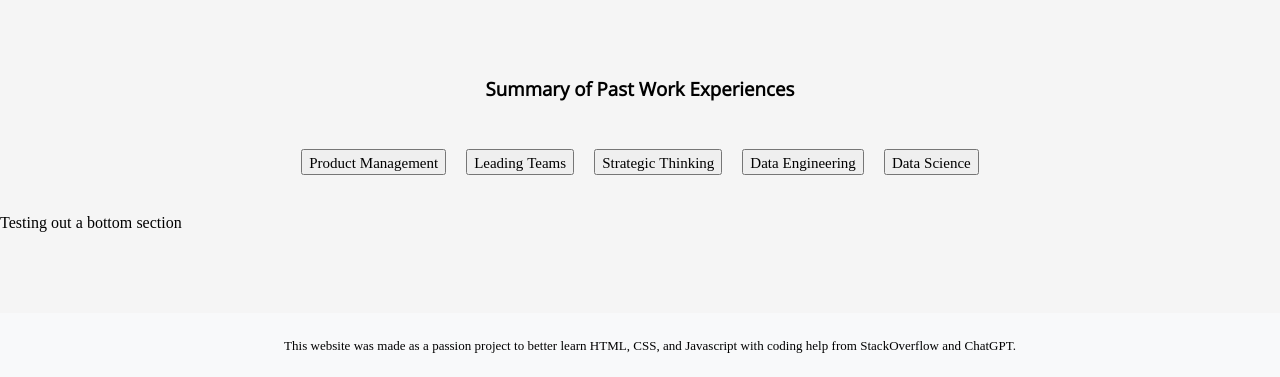
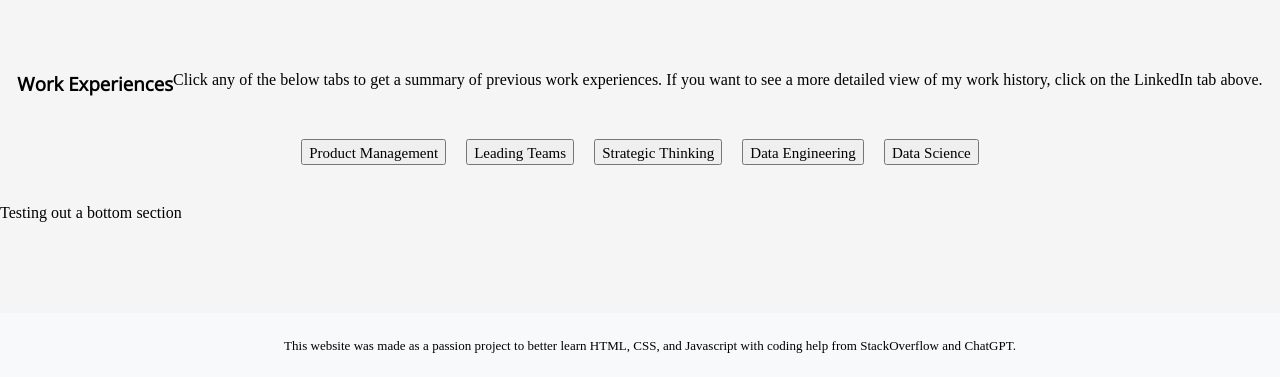
Before and after one commit to vrn2vw/vrn2vw.github.io, a plain HTML site: page index.html in a window 1280 px wide. Shown: the part 423-800 px from the top of the page. Drawn offline with nearby package versions, Linux system fonts and the light colour scheme; a web font is replaced by a local one.

Commit message:
text update

```diff
--- a/index.html
+++ b/index.html
@@ -113,7 +113,7 @@
             .tab-header {
                 display: flex;
                 justify-content: center;
-                margin: 10px;
+                margin: 5px;
             }
 
             .tab {
@@ -216,8 +216,12 @@
         <!---Tab Section-->
         <div class="tab-header">
             <h3>
-                Summary of Past Work Experiences
+                Work Experiences
             </h3>
+            <p>
+                Click any of the below tabs to get a summary of previous work experiences. If you want to see a
+                 more detailed view of my work history, click on the LinkedIn tab above.
+            </p>
         </div>
 
         <div class="tabs-all">
```
